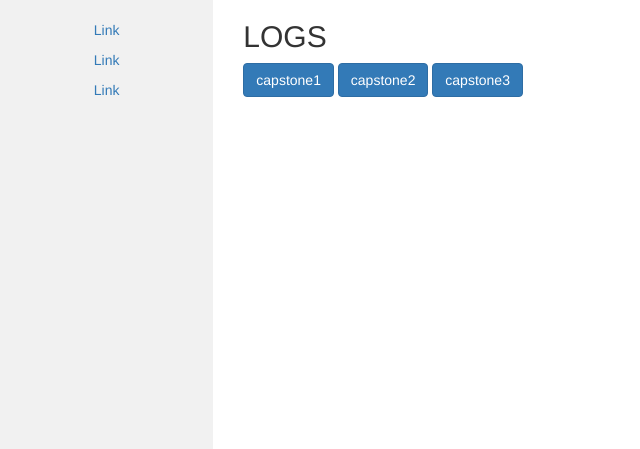
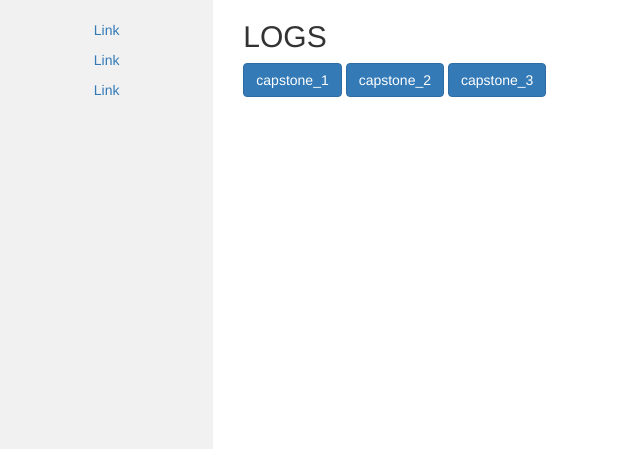
Before and after one commit to wailord90/Capstone, a Flask app: template templates/hosts.html in a window 1280 px wide; the page is wider, and only the part inside the window is pictured. Shown: the part 52-501 px from the top of that part, without its empty margins (0-640 px from the left). Run offline with Flask 2, Linux system fonts and the light colour scheme; the template is opened without the code that fills it, so the values that code supplies are empty; some libraries are stand-ins or nearby versions.

Commit message:
testing123

```diff
--- a/templates/hosts.html
+++ b/templates/hosts.html
@@ -100,9 +100,9 @@
               style="overflow: auto; max-height: 80vh"
             >
             <form method="post">
-                <input class="btn btn-primary" type="submit" name="submit_button" value="capstone1">
-                <input class="btn btn-primary" type="submit" name="submit_button" value="capstone2">
-                <input class="btn btn-primary" type="submit" value="capstone3">
+                <input class="btn btn-primary" type="submit" name="submit_button" value="capstone_1">
+                <input class="btn btn-primary" type="submit" name="submit_button" value="capstone_2">
+                <input class="btn btn-primary" type="submit" value="capstone_3">
             </form>
 
 
```
